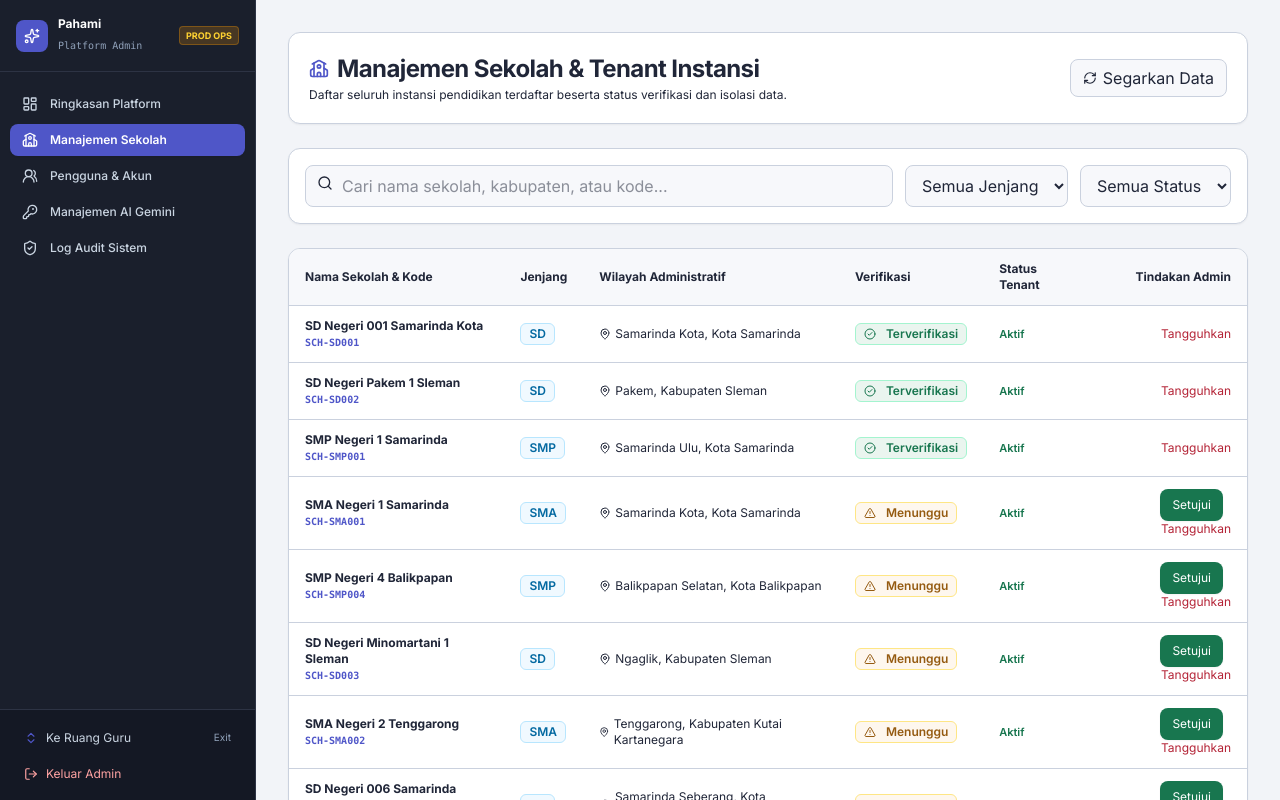
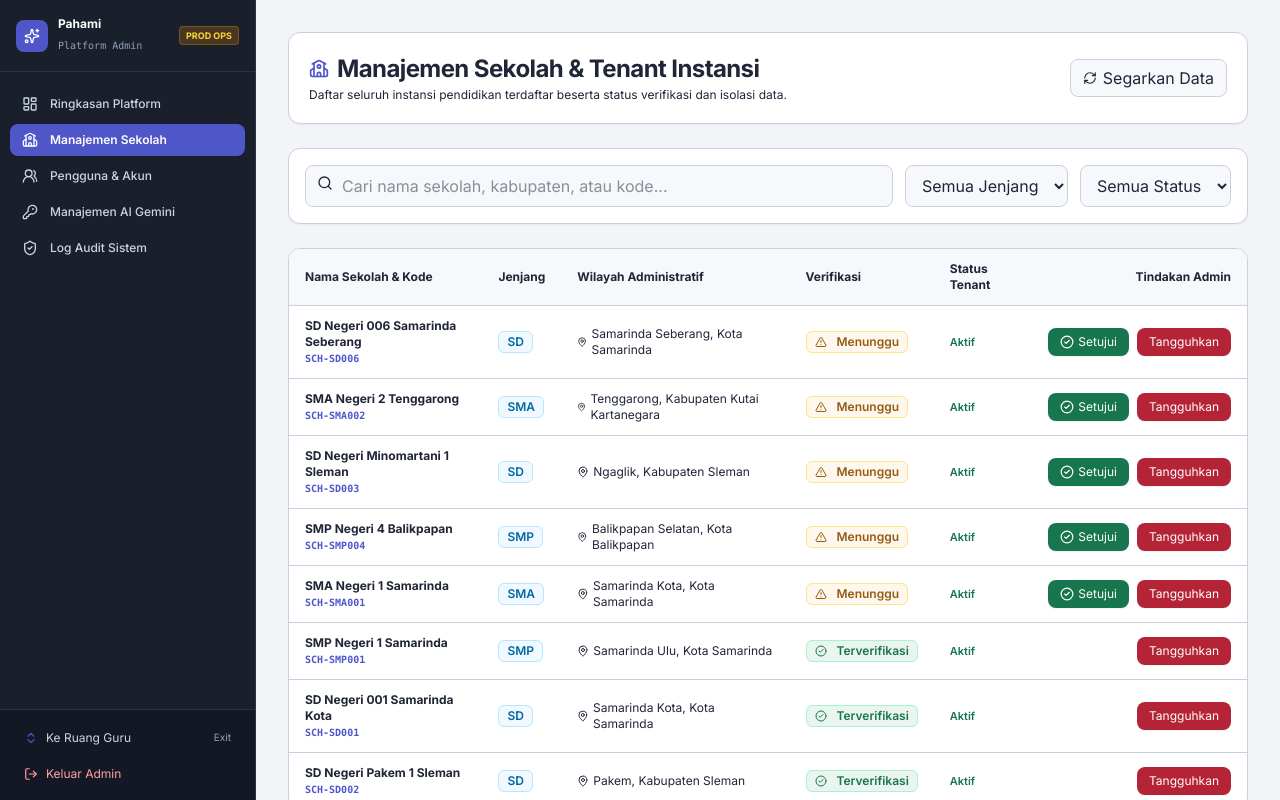
Before and after one commit to Irham-Najib-Azimul-Qowi/ContextLearningApp, a Next.js app: page /admin/schools in a window 1280 px wide. Built offline with nearby package versions, Linux system fonts and the light colour scheme.

Commit message:
feat(admin): auto-sort pending school requests to top and style Tangguhkan button with red error background

```diff
--- a/app/admin/page.tsx
+++ b/app/admin/page.tsx
@@ -106,7 +106,8 @@ export default function AdminOverviewPage() {
   };
 
   const filteredSchools = useMemo(() => {
-    return schools.filter((s) => {
+    return schools
+      .filter((s) => {
         const matchesStatus = statusTab === "ALL" || s.verification_status === statusTab;
         const matchesLevel = levelFilter === "ALL" || s.educational_level === levelFilter;
         const coordinator = s.created_by ? COORDINATOR_LOOKUP[s.created_by] : null;
@@ -120,6 +121,14 @@ export default function AdminOverviewPage() {
           (coordinator && coordinator.name.toLowerCase().includes(q));
 
         return matchesStatus && matchesLevel && matchesSearch;
+      })
+      .sort((a, b) => {
+        // Pending verification auto di paling atas
+        const aPending = a.verification_status === "pending_verification";
+        const bPending = b.verification_status === "pending_verification";
+        if (aPending && !bPending) return -1;
+        if (!aPending && bPending) return 1;
+        return new Date(b.created_at).getTime() - new Date(a.created_at).getTime();
       });
   }, [schools, statusTab, levelFilter, searchQuery]);
 
--- a/app/admin/schools/page.tsx
+++ b/app/admin/schools/page.tsx
@@ -19,6 +19,7 @@ export default function AdminSchoolsPage() {
   const [searchQuery, setSearchQuery] = useState("");
   const [levelFilter, setLevelFilter] = useState<string>("ALL");
   const [statusFilter, setStatusFilter] = useState<string>("ALL");
+  const [feedbackMessage, setFeedbackMessage] = useState("");
 
   const refresh = useCallback(() => {
     setSchools([...repository.getSchools()]);
@@ -31,22 +32,41 @@ export default function AdminSchoolsPage() {
   const handleVerify = (schoolId: string, status: "verified" | "rejected") => {
     repository.updateSchoolVerification(schoolId, status, "admin-platform-01");
     refresh();
+    const sch = schools.find((s) => s.id === schoolId);
+    setFeedbackMessage(`${sch?.name || "Sekolah"} berhasil diverifikasi.`);
+    setTimeout(() => setFeedbackMessage(""), 3500);
   };
 
   const handleToggleStatus = (school: School) => {
     const nextStatus: SchoolStatus = school.status === "active" ? "suspended" : "active";
     repository.updateSchoolStatus(school.id, nextStatus, "admin-platform-01");
     refresh();
+    setFeedbackMessage(
+      `Status tenant ${school.name} diubah menjadi ${nextStatus === "active" ? "Aktif" : "Ditangguhkan"}.`
+    );
+    setTimeout(() => setFeedbackMessage(""), 3500);
   };
 
-  const filtered = schools.filter((s) => {
+  const filtered = schools
+    .filter((s) => {
       const matchesSearch =
         s.name.toLowerCase().includes(searchQuery.toLowerCase()) ||
         s.code.toLowerCase().includes(searchQuery.toLowerCase()) ||
-      s.regency.toLowerCase().includes(searchQuery.toLowerCase());
+        s.regency.toLowerCase().includes(searchQuery.toLowerCase()) ||
+        s.district.toLowerCase().includes(searchQuery.toLowerCase());
       const matchesLevel = levelFilter === "ALL" || s.educational_level === levelFilter;
       const matchesStatus = statusFilter === "ALL" || s.status === statusFilter;
       return matchesSearch && matchesLevel && matchesStatus;
+    })
+    .sort((a, b) => {
+      // 1. Yang sedang mengajukan permohonan (pending_verification) auto di paling atas
+      const aPending = a.verification_status === "pending_verification";
+      const bPending = b.verification_status === "pending_verification";
+      if (aPending && !bPending) return -1;
+      if (!aPending && bPending) return 1;
+
+      // 2. Jika sama-sama mengajukan atau sama-sama selesai, urutkan pendaftaran terbaru
+      return new Date(b.created_at).getTime() - new Date(a.created_at).getTime();
     });
 
   return (
@@ -66,11 +86,18 @@ export default function AdminSchoolsPage() {
         <button
           type="button"
           onClick={refresh}
-          className="text-xs text-foreground-secondary hover:text-foreground flex items-center gap-1.5 self-start sm:self-center px-3 py-1.5 rounded-lg border border-border bg-surface-secondary"
+          className="text-xs text-foreground-secondary hover:text-foreground flex items-center gap-1.5 self-start sm:self-center px-3 py-1.5 rounded-lg border border-border bg-surface-secondary cursor-pointer"
         >
           <RefreshCw className="w-3.5 h-3.5" /> Segarkan Data
         </button>
       </div>
+
+      {feedbackMessage && (
+        <div className="p-3 rounded-lg bg-emerald-50 border border-emerald-200 text-xs text-emerald-800 font-medium flex items-center gap-2 animate-in fade-in duration-150">
+          <CheckCircle2 className="w-4 h-4 text-emerald-600 shrink-0" />
+          <span>{feedbackMessage}</span>
+        </div>
+      )}
 
       {/* Filter Bar */}
       <div className="bg-surface p-4 rounded-xl border border-border shadow-xs flex flex-col sm:flex-row gap-3">
@@ -88,7 +115,7 @@ export default function AdminSchoolsPage() {
         <select
           value={levelFilter}
           onChange={(e) => setLevelFilter(e.target.value)}
-          className="text-xs px-3 py-2 rounded-lg border border-border bg-surface-secondary text-foreground focus:outline-none focus:ring-2 focus:ring-primary/20"
+          className="text-xs px-3 py-2 rounded-lg border border-border bg-surface-secondary text-foreground focus:outline-none focus:ring-2 focus:ring-primary/20 cursor-pointer"
         >
           <option value="ALL">Semua Jenjang</option>
           <option value="SD">SD</option>
@@ -99,7 +126,7 @@ export default function AdminSchoolsPage() {
         <select
           value={statusFilter}
           onChange={(e) => setStatusFilter(e.target.value)}
-          className="text-xs px-3 py-2 rounded-lg border border-border bg-surface-secondary text-foreground focus:outline-none focus:ring-2 focus:ring-primary/20"
+          className="text-xs px-3 py-2 rounded-lg border border-border bg-surface-secondary text-foreground focus:outline-none focus:ring-2 focus:ring-primary/20 cursor-pointer"
         >
           <option value="ALL">Semua Status</option>
           <option value="active">Aktif</option>
@@ -163,26 +190,30 @@ export default function AdminSchoolsPage() {
                       {sch.status === "active" ? "Aktif" : "Ditangguhkan"}
                     </span>
                   </td>
-                  <td className="py-3 px-4 text-right space-x-2">
+                  <td className="py-3 px-4 text-right">
+                    <div className="flex items-center justify-end gap-2">
                       {sch.verification_status === "pending_verification" && (
-                      <Button
-                        variant="primary"
-                        size="sm"
+                        <button
+                          type="button"
                           onClick={() => handleVerify(sch.id, "verified")}
-                        className="h-6 text-[10px] bg-success hover:bg-success/90 px-2 font-semibold"
+                          className="inline-flex items-center gap-1 px-3 py-1.5 rounded-lg bg-[#18764F] hover:bg-[#135E3E] text-white text-xs font-semibold transition-colors shadow-2xs cursor-pointer"
                         >
-                        Setujui
-                      </Button>
+                          <CheckCircle2 className="w-3.5 h-3.5" />
+                          <span>Setujui</span>
+                        </button>
                       )}
                       <button
                         type="button"
                         onClick={() => handleToggleStatus(sch)}
-                      className={`text-xs hover:underline font-medium ${
-                        sch.status === "active" ? "text-error" : "text-success"
+                        className={`inline-flex items-center gap-1 px-3 py-1.5 rounded-lg text-xs font-semibold transition-colors shadow-2xs cursor-pointer ${
+                          sch.status === "active"
+                            ? "bg-[#B42336] hover:bg-[#961726] text-white"
+                            : "bg-[#18764F] hover:bg-[#135E3E] text-white"
                         }`}
                       >
                         {sch.status === "active" ? "Tangguhkan" : "Aktifkan"}
                       </button>
+                    </div>
                   </td>
                 </tr>
               ))}
```
Lines whose indentation alone changed are shown as unchanged.
